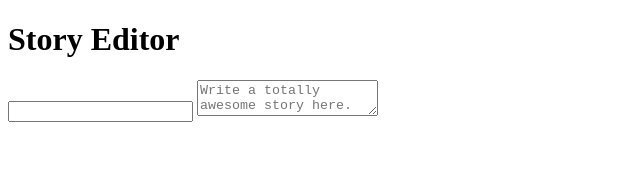
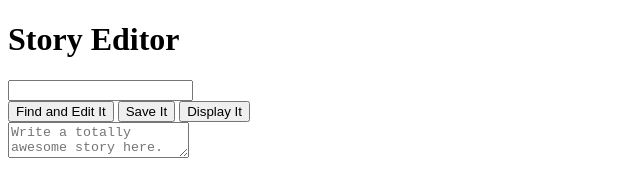
Before and after one commit to namiSunflower/wdd330, a plain HTML site: page storyeditor.html in a window 1280 px wide. Shown: the whole page, without its empty margins (0-640 px from the left). Drawn offline with Linux system fonts and the light colour scheme.

Commit message:
added buttons

```diff
--- a/storyeditor.html
+++ b/storyeditor.html
@@ -14,5 +14,10 @@
 <body>
     <h1>Story Editor</h1>
     <input id=name_input></input>
+    <section>
+        <button onclick="loadStory()">Find and Edit It</button>
+        <button onclick="saveStory()">Save It</button>
+        <button onclick="displayStory()">Display It</button>
+        </section>
     <textarea id="story_editor" placeholder="Write a totally awesome story here."></textarea>
 </body>
```
